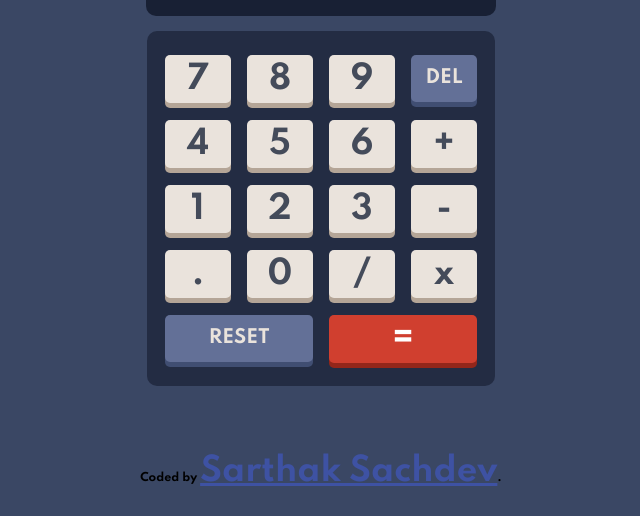
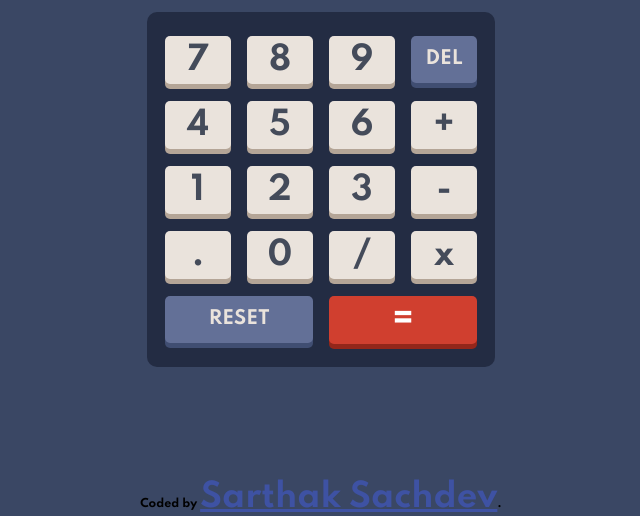
Before and after one commit to SartHak-0-Sach/Calculator-app_frontend_project, a plain HTML site: page index.html in a window 1280 px wide. Shown: the part 284-800 px from the top of the page, without its empty margins (319-959 px from the left). Drawn offline with Linux system fonts and the light colour scheme.

Commit message:
Update styles.css

```diff
--- a/css/styles.css
+++ b/css/styles.css
@@ -183,10 +183,7 @@ button:nth-child(18) {
 
 /* Footer */
 .attribution {
-    position: absolute;
-    bottom: .8rem;
     left: 50%;
-    transform: translateX(-50%);
     font-size: 11px;
     text-align: center;
 }
```
